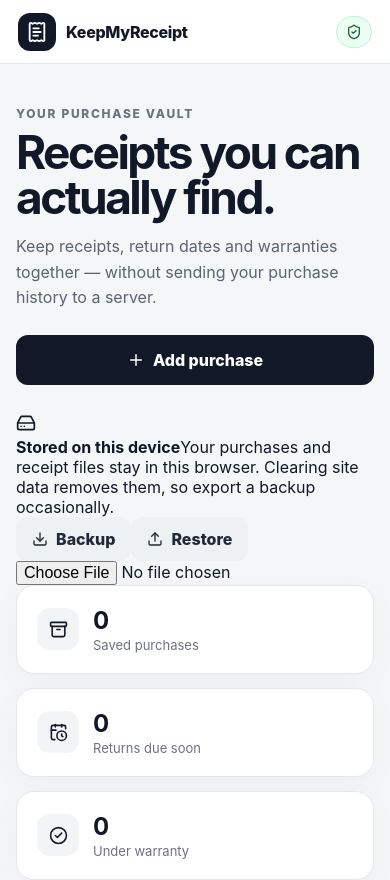
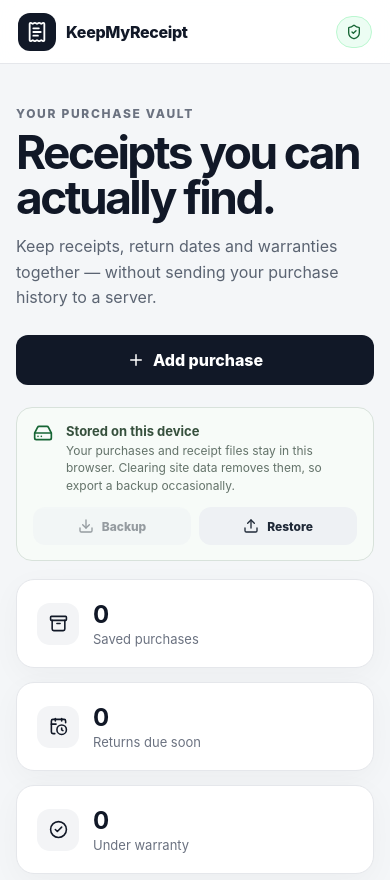
Before and after one commit to miiioz/keepmyreceipt, a React (Vite) app: page / in a window 390 px wide. Shown: the top 880 px of the page. Built offline with nearby package versions, Linux system fonts and the light colour scheme.

Commit message:
Style local backup and receipt preview UI

```diff
--- a/src/styles.css
+++ b/src/styles.css
@@ -31,17 +31,27 @@
 .privacy-pill { display: inline-flex; align-items: center; gap: 7px; font-size: 13px; color: #166534; background: #ecfdf3; border: 1px solid #bbf7d0; padding: 8px 11px; border-radius: 999px; font-weight: 700; }
 
 main { width: min(1180px, 90vw); margin: 0 auto; }
-.hero { display: flex; align-items: end; justify-content: space-between; gap: 36px; padding: 72px 0 38px; }
+.hero { display: flex; align-items: end; justify-content: space-between; gap: 36px; padding: 72px 0 28px; }
 .hero h1 { margin: 8px 0 14px; max-width: 760px; font-size: clamp(42px, 6vw, 76px); line-height: .98; letter-spacing: -.055em; }
 .hero p { margin: 0; max-width: 690px; color: #5b6472; font-size: 18px; line-height: 1.6; }
 .eyebrow { font-size: 12px; letter-spacing: .14em; font-weight: 800; color: #6b7280; }
 
 .button { border: 0; border-radius: 12px; min-height: 44px; padding: 0 16px; display: inline-flex; align-items: center; justify-content: center; gap: 8px; font-weight: 800; transition: transform .15s ease, background .15s ease; }
 .button:hover { transform: translateY(-1px); }
+.button:disabled { opacity: .45; cursor: not-allowed; transform: none; }
 .button.primary { background: #111827; color: white; }
 .button.primary:hover { background: #1f2937; }
 .button.secondary { background: #eef1f4; color: #1f2937; }
+.button.compact { min-height: 38px; padding: 0 12px; font-size: 12px; }
 .hero-button { min-height: 50px; padding: 0 20px; white-space: nowrap; }
+
+.local-notice { display: grid; grid-template-columns: auto 1fr auto; gap: 13px; align-items: center; margin: 0 0 18px; padding: 15px 16px; border: 1px solid #d8e2db; background: #f7fbf8; border-radius: 16px; color: #36503d; }
+.local-notice > svg { color: #166534; }
+.local-notice > div:not(.vault-tools) { display: flex; flex-direction: column; gap: 3px; }
+.local-notice strong { font-size: 13px; }
+.local-notice span { font-size: 12px; color: #64736a; line-height: 1.45; }
+.vault-tools { display: flex; gap: 8px; align-items: center; }
+.hidden-input { display: none; }
 
 .stats-grid { display: grid; grid-template-columns: repeat(3, 1fr); gap: 14px; margin-bottom: 42px; }
 .stat-card { background: white; border: 1px solid #e5e7eb; border-radius: 18px; padding: 20px; display: flex; gap: 14px; align-items: center; box-shadow: 0 8px 30px rgba(17,24,39,.035); }
@@ -60,7 +70,7 @@
 .filter.active { background: #111827; color: white; border-color: #111827; }
 
 .purchase-grid { display: grid; grid-template-columns: repeat(2, minmax(0,1fr)); gap: 16px; }
-.purchase-card { background: white; border: 1px solid #e1e5ea; border-radius: 20px; padding: 20px; box-shadow: 0 10px 30px rgba(17,24,39,.035); }
+.purchase-card { background: white; border: 1px solid #e1e5ea; border-radius: 20px; padding: 20px; box-shadow: 0 10px 30px rgba(17,24,39,.035); overflow: hidden; }
 .card-topline, .card-title, .card-actions { display: flex; justify-content: space-between; align-items: center; gap: 12px; }
 .category-icon { width: 38px; height: 38px; display: grid; place-items: center; background: #f3f4f6; border-radius: 12px; color: #374151; }
 .status { font-size: 12px; font-weight: 800; border-radius: 999px; padding: 7px 10px; }
@@ -72,6 +82,9 @@
 .card-title h3 { margin: 0 0 4px; font-size: 20px; letter-spacing: -.025em; }
 .card-title p { margin: 0; color: #6b7280; font-size: 14px; }
 .card-title > strong { font-size: 18px; }
+.receipt-preview-button { width: 100%; height: 132px; margin: 0 0 14px; padding: 0; border: 0; border-radius: 14px; overflow: hidden; background: #f4f6f8; }
+.receipt-preview-button .receipt-thumb { width: 100%; height: 100%; object-fit: cover; }
+.receipt-thumb { width: 50px; height: 50px; border-radius: 9px; object-fit: cover; flex: 0 0 auto; background: white; border: 1px solid #e5e7eb; }
 .card-dates { display: grid; grid-template-columns: repeat(3,1fr); gap: 10px; background: #f8fafb; border-radius: 14px; padding: 13px; }
 .card-dates div { display: flex; flex-direction: column; gap: 4px; min-width: 0; }
 .card-dates span { color: #7a8492; font-size: 11px; text-transform: uppercase; letter-spacing: .06em; font-weight: 800; }
@@ -108,13 +121,15 @@
 .money-input { display: grid; grid-template-columns: 90px 1fr; gap: 8px; }
 .upload-field { position: relative; }
 .file-input { position: absolute; inset: 24px 0 0; opacity: 0; cursor: pointer; z-index: 2; }
-.upload-box { min-height: 74px; border: 1px dashed #bfc7d1; border-radius: 12px; display: flex; align-items: center; gap: 12px; padding: 14px; color: #4b5563; background: #fafbfc; }
-.upload-box div { display: flex; flex-direction: column; gap: 3px; }
-.upload-box strong { font-size: 13px; }
+.upload-box { min-height: 74px; border: 1px dashed #bfc7d1; border-radius: 12px; display: flex; align-items: center; gap: 12px; padding: 14px; color: #4b5563; background: #fafbfc; overflow: hidden; }
+.upload-box div { display: flex; flex-direction: column; gap: 3px; min-width: 0; }
+.upload-box strong { font-size: 13px; overflow: hidden; text-overflow: ellipsis; white-space: nowrap; }
 .modal-actions { display: flex; justify-content: flex-end; gap: 10px; padding-top: 22px; margin-top: 4px; border-top: 1px solid #edf0f2; }
 
 @media (max-width: 820px) {
   .hero { align-items: flex-start; flex-direction: column; padding-top: 48px; }
+  .local-notice { grid-template-columns: auto 1fr; }
+  .vault-tools { grid-column: 1 / -1; padding-left: 33px; }
   .stats-grid { grid-template-columns: 1fr; }
   .purchase-grid { grid-template-columns: 1fr; }
   .library-header { align-items: stretch; flex-direction: column; }
@@ -126,10 +141,12 @@
   .privacy-pill { padding: 7px 9px; font-size: 0; gap: 0; }
   .privacy-pill svg { width: 16px; height: 16px; }
   main, footer { width: calc(100% - 32px); }
-  .hero { padding: 38px 0 28px; gap: 24px; }
+  .hero { padding: 38px 0 22px; gap: 24px; }
   .hero h1 { font-size: 46px; }
   .hero p { font-size: 16px; }
   .hero-button { width: 100%; }
+  .local-notice { align-items: start; }
+  .vault-tools { padding-left: 0; display: grid; grid-template-columns: 1fr 1fr; }
   .card-dates { grid-template-columns: 1fr; }
   .card-dates div { flex-direction: row; justify-content: space-between; gap: 12px; }
   .form-grid { grid-template-columns: 1fr; }
```
